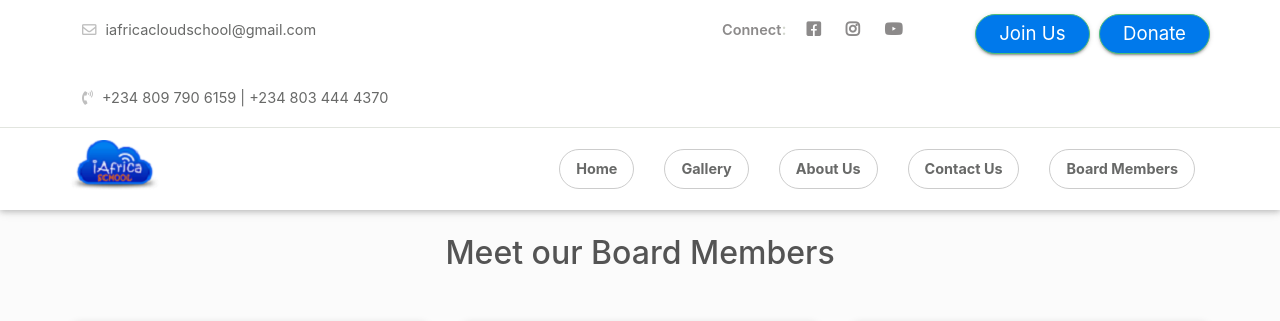
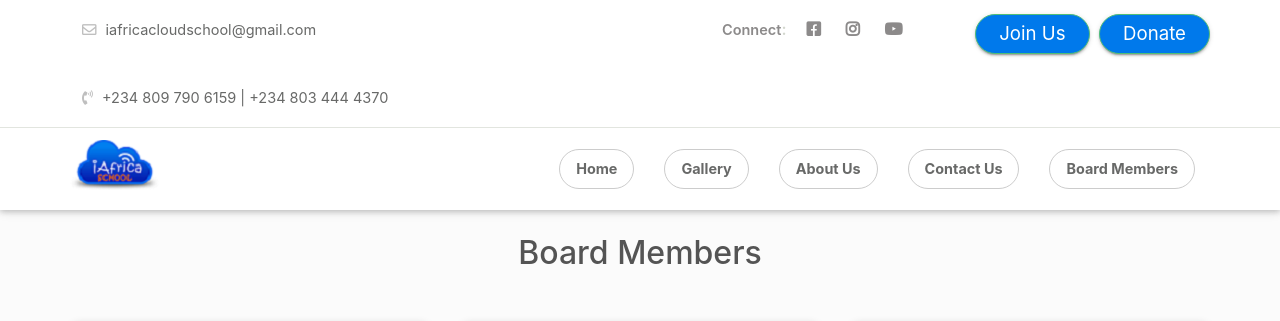
Before and after one commit to Chuks-Onuh/iAfrica, a plain HTML site: page boardMembers.html in a window 1280 px wide. Shown: the top 321 px of the page. Drawn offline with Linux system fonts and the light colour scheme.

Commit message:
Swapped members

```diff
--- a/boardMembers.html
+++ b/boardMembers.html
@@ -98,7 +98,7 @@
 	<div class="container">
 		<div class="row">
 			<div class="col-sm-6 offset-sm-3 mt-4 mb-4">
-				<h2 class="text-center">Meet our Board Members</h2>
+				<h2 class="text-center">Board Members</h2>
 			</div>
 		</div>
 
```
